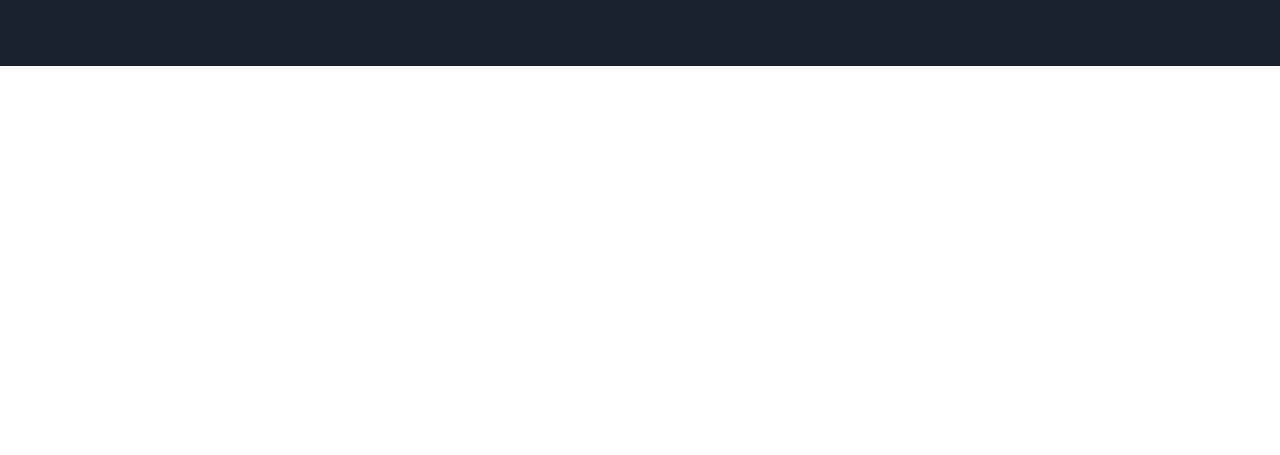
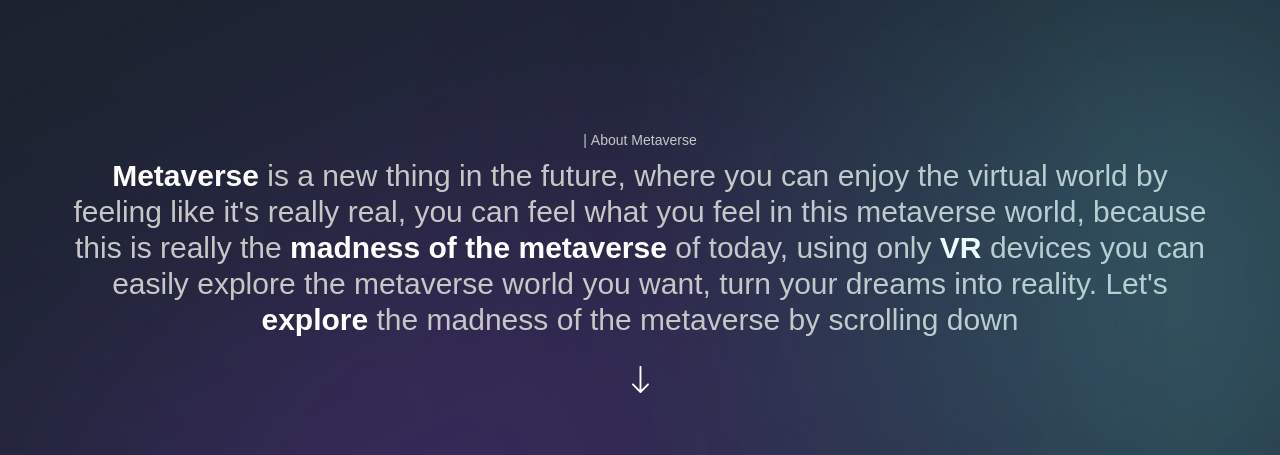
Before and after one commit to DenysSkachko/Metaverse-Madness, a React (Vite) app: page / in a window 1280 px wide. Shown: the part 1183-1638 px from the top of the page. Before the commit the page ends 1249 px from the top, so only its background shows below. Built offline with nearby package versions, Linux system fonts and the light colour scheme.

Commit message:
Add About Section

```diff
--- a/src/App.jsx
+++ b/src/App.jsx
@@ -1,6 +1,7 @@
 import { useState } from 'react'
 import Navbar from './components/Navbar'
 import Hero from './sections/Hero'
+import { About } from './sections/About'
 
 function App() {
 
@@ -8,6 +9,10 @@ function App() {
     <main className="bg-primary overflow-hidden">
     <Navbar />
     <Hero />
+    <div className="relative">
+      <About />
+      <div className="gradient-03 z-0"/>
+    </div>
     </main>
   )
 }
--- /dev/null
+++ b/src/components/CustomTexts.jsx
@@ -0,0 +1,16 @@
+import { motion } from 'framer-motion'
+import { textContainer, textVariant2 } from '../utils/motion'
+
+export const TypingText = ({ title, textStyles }) => (
+  <motion.p variants={textContainer} className={`text-sm text-secondary ${textStyles}`}>
+    {Array.from(title).map((letter, index) => (
+      <motion.span variants={textVariant2} key={index}>
+        {letter === ' ' ? '\u00A0' : letter}
+      </motion.span>
+    ))}
+  </motion.p>
+)
+
+export const TitleText = ({ title, textStyles }) => {
+  return <h2>TitleText</h2>
+}
--- /dev/null
+++ b/src/sections/About.jsx
@@ -0,0 +1,41 @@
+import { motion } from 'framer-motion'
+import styles from '../styles'
+import { fadeIn, staggerContainer } from '../utils/motion'
+import { TypingText } from '../components/CustomTexts'
+
+export const About = () => {
+  return (
+    <section className={`${styles.paddings} relative z-10`}>
+      <div className="gradient-02 z-0" />
+      <motion.div
+        variants={staggerContainer}
+        initial="hidden"
+        whileInView="show"
+        viewport={{ once: false, amount: 0.25 }}
+        className={`${styles.innerWidth} mx-auto ${styles.colCenter}`}
+      >
+        <TypingText title="| About Metaverse" textStyles="text-center" />
+        <motion.p
+          variants={fadeIn('up', 'tween', 0.2, 1)}
+          className="mt-2 text-xl sm:text-3xl text-center text-secondary"
+        >
+          <span className="font-extrabold text-white">Metaverse</span> is a new thing in the future,
+          where you can enjoy the virtual world by feeling like it's really real, you can feel what
+          you feel in this metaverse world, because this is really the <span className="font-extrabold text-white">madness of the metaverse </span> of today,
+          using only <span className="font-extrabold text-white">VR </span>
+          devices you can easily explore the metaverse world you want, turn your dreams into
+          reality. Let's <span className="font-extrabold text-white">explore </span>
+          the madness of the metaverse by scrolling down
+        </motion.p>
+
+        <motion.img variants={fadeIn('up', 'tween', 0.3, 1)}
+        src='/arrow-down.svg'
+        alt="arrow down"
+        className="w-4.5 h-7 object-contain mt-7"
+        >
+
+        </motion.img>
+      </motion.div>
+    </section>
+  )
+}
```
